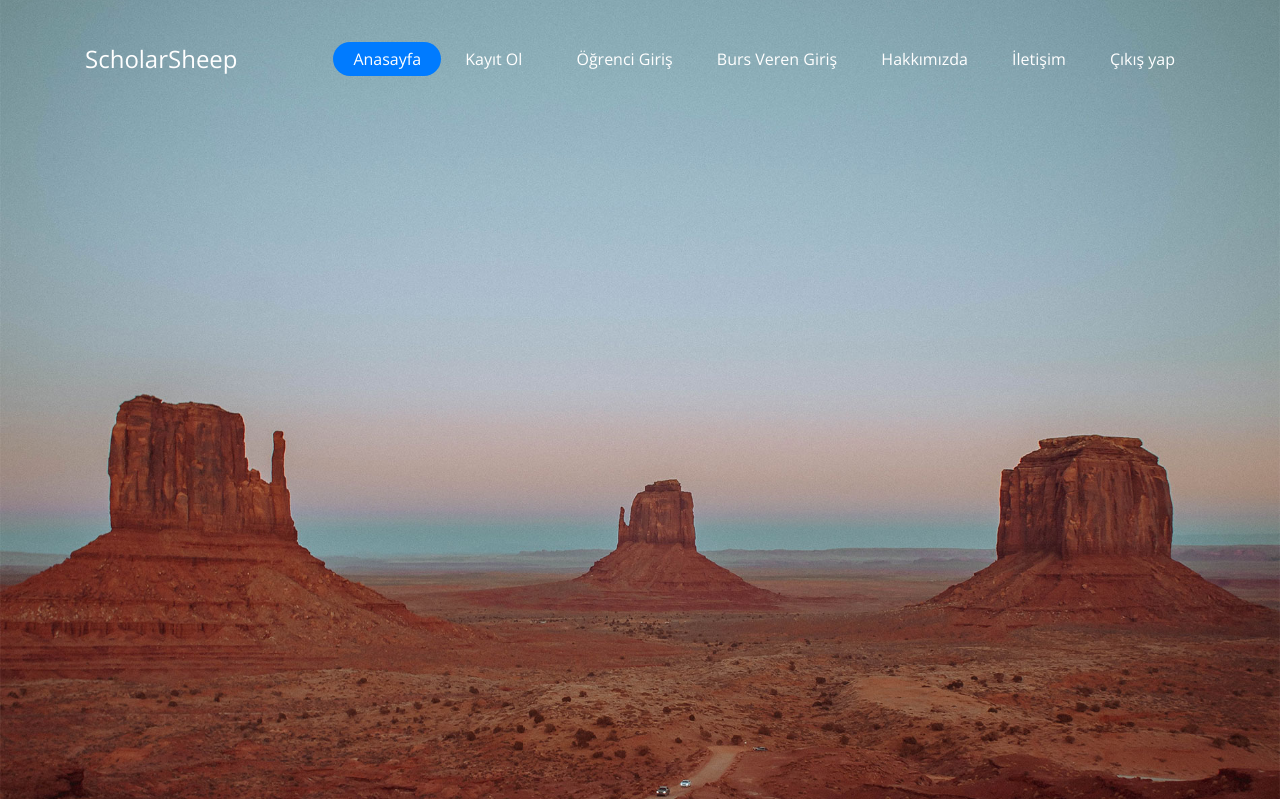
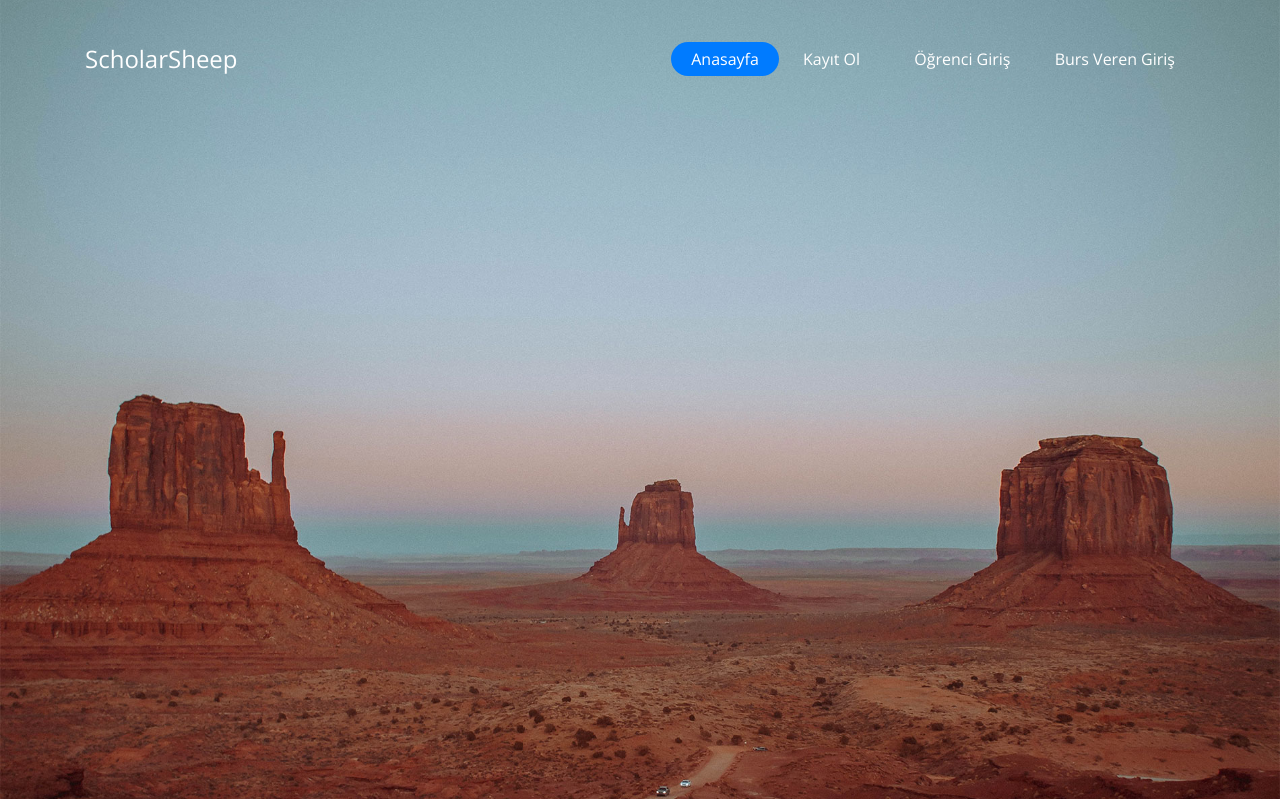
Before and after one commit to Oktaykarabiyik/ScholarSheep, a Django app: page / in a window 1280 px wide. Shown: the top 799 px of the page. Run offline with Django 4.2, Linux system fonts and the light colour scheme; some libraries are stand-ins or nearby versions; some web fonts are replaced.

Commit message:
Yeni düzenlemeler

```diff
--- a/scholarsheep/settings.py
+++ b/scholarsheep/settings.py
@@ -80,7 +80,7 @@ WSGI_APPLICATION = 'scholarsheep.wsgi.application'
 DATABASES = {
     'default': {
         'ENGINE': 'django.db.backends.sqlite3',
-        'NAME': 'C:/Users/Betül/Documents/Github/ScholarSheep/db.sqlite3',
+        'NAME': 'C:/Users/Oktay/Documents/ScholarSheep/db.sqlite3',
     }
 }
 
--- a/screens/templates/bursverenprofil.html
+++ b/screens/templates/bursverenprofil.html
@@ -129,6 +129,8 @@
 							<div class="row">
 							  <div class="col-sm-12">
 								<a class="btn btn-info " target="__blank" href="../ilanekle">İlan Ekle</a>
+								<a class="btn btn-info "  href="../index">Çıkış yap</a>
+
 							  </div>
 							</div>
 <script src="https://code.jquery.com/jquery-3.4.1.slim.min.js" integrity="sha384-J6qa4849blE2+poT4WnyKhv5vZF5SrPo0iEjwBvKU7imGFAV0wwj1yYfoRSJoZ+n" crossorigin="anonymous"></script>
--- a/screens/templates/index.html
+++ b/screens/templates/index.html
@@ -63,19 +63,13 @@
                 </li>
                 <li><a href="ogrencigiris"><span>Öğrenci Giriş</span></a></li>
                 <li><a href="bursverengiris"><span>Burs Veren Giriş</span></a></li>
-                <li><a href="blog.html"><span>Hakkımızda</span></a></li>
-                <li><a href="contact.html"><span>İletişim</span></a></li>
-                <li><a button type="button" onclick="location.href='{% url 'log' %}' "><span>Çıkış yap </span> </button> </a> </li>
               </ul>
             </nav>
           </div>
-
           <div class="d-inline-block d-xl-none ml-md-0 mr-auto py-3" style="position: relative; top: 3px;"><a href="#" class="site-menu-toggle js-menu-toggle text-white"><span class="icon-menu h3"></span></a></div>
           </div>
-
         </div>
       </div>
-
     </header>
 
     <div class="hero" style="background-image: url('/static/home/images/hero_1.jpg');"></div>
--- a/screens/templates/ogrenciprofil.html
+++ b/screens/templates/ogrenciprofil.html
@@ -167,6 +167,7 @@
                   <div class="row">
                     <div class="col-sm-12">
                       <a class="btn btn-info " target="__blank" href="../ilanlar">İlanlar</a>
+                      <a class="btn btn-info "  href="../index">Çıkış yap</a>
                     </div>
                   </div>
                 </div>
```
